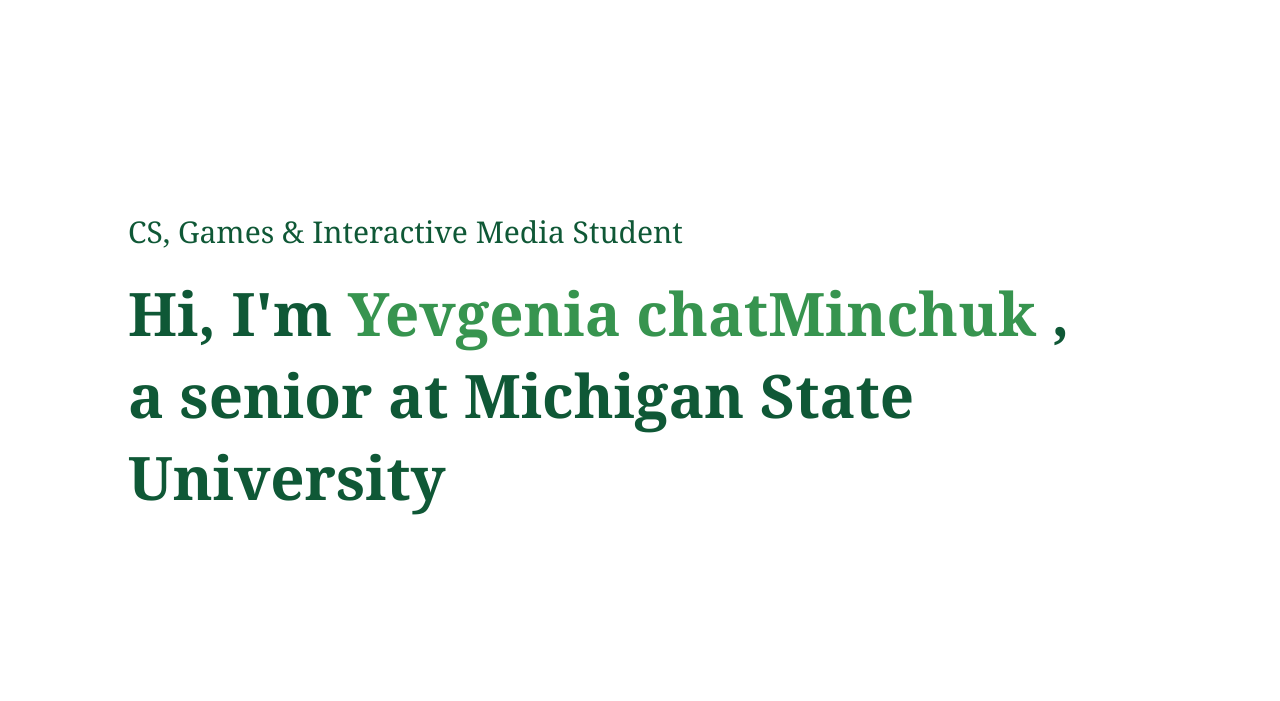
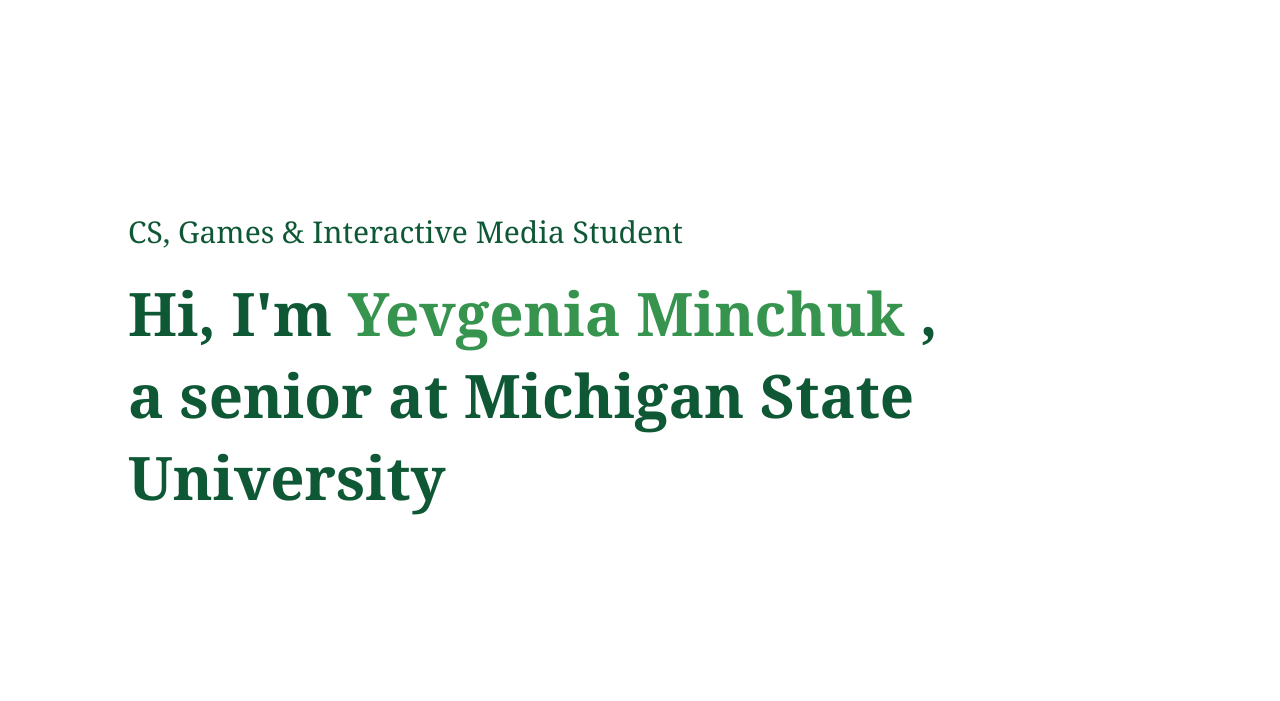
Before and after one commit to YevgeniaMinchuk/portfolio2024, a plain HTML site: page index.html in a window 1280 px wide. Shown: the part 99-800 px from the top of the page. Drawn offline with Linux system fonts and the light colour scheme.

Commit message:
Update index.html

```diff
--- a/index.html
+++ b/index.html
@@ -30,7 +30,7 @@
     <div class="container">
             <div class="header-text">
                 <p> CS, Games & Interactive Media Student </p>
-                <h1> Hi, I'm <span> Yevgenia chatMinchuk </span>, <br> a senior at Michigan State University </h1>
+                <h1> Hi, I'm <span> Yevgenia Minchuk </span>, <br> a senior at Michigan State University </h1>
             </div>
     </div>
 </div>
```
